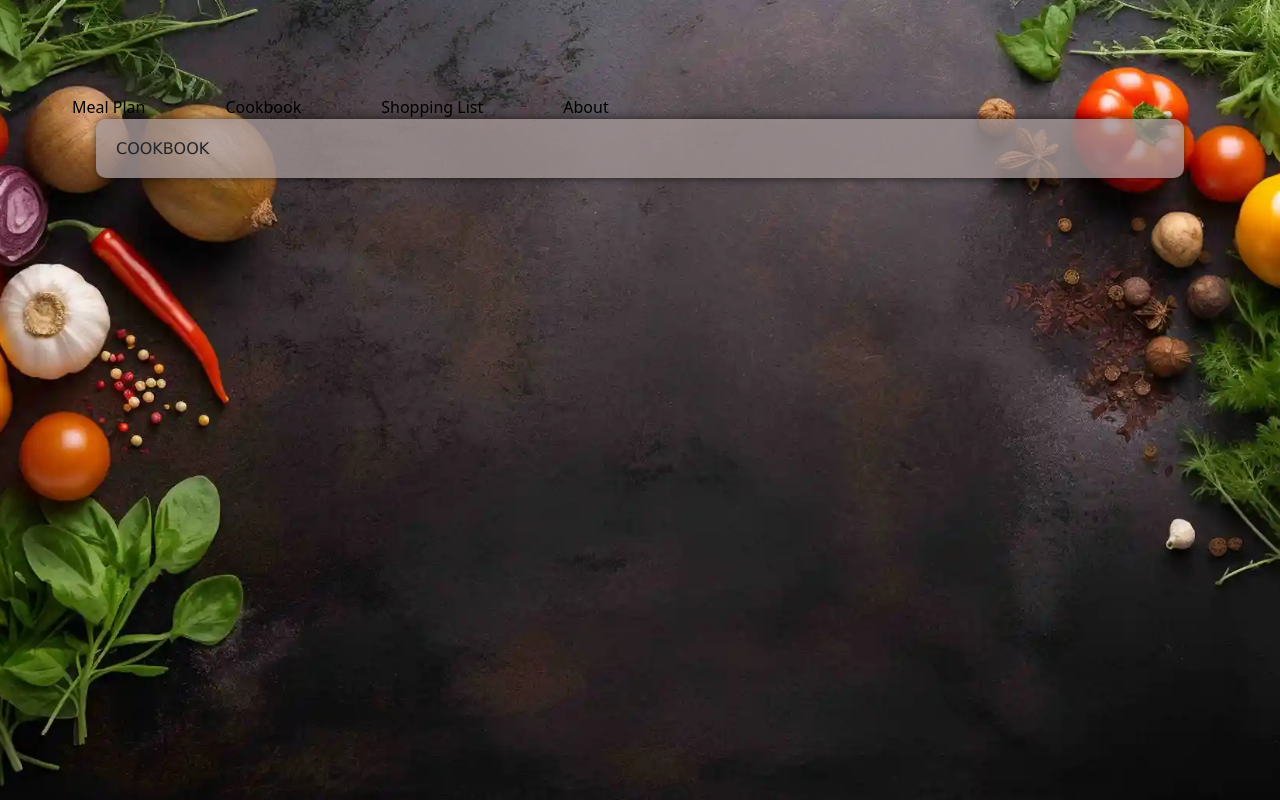
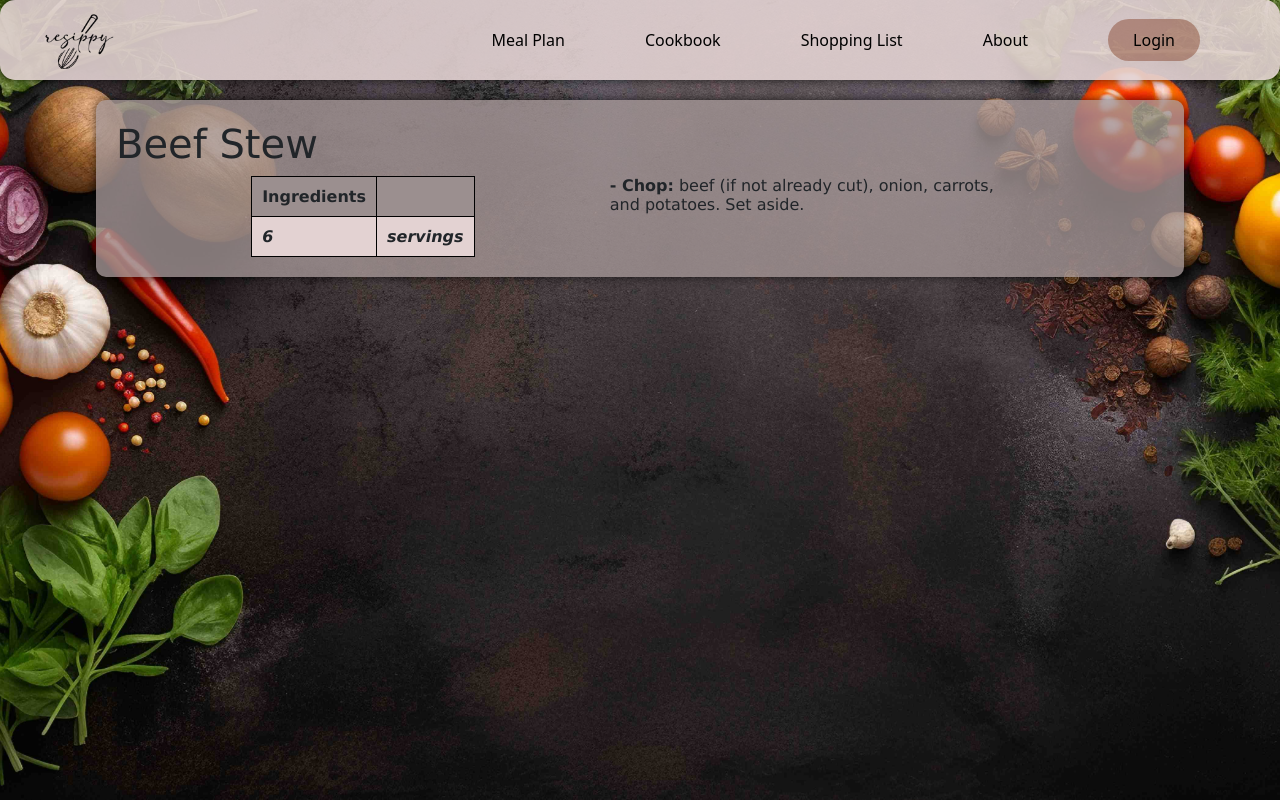
Before and after one commit to MaxArkilz/startup, a React (Vite) app: page /cookbook in a window 1280 px wide. Built offline with nearby package versions, Linux system fonts and the light colour scheme.

Commit message:
CSS changes

```diff
--- a/src/app.css
+++ b/src/app.css
@@ -1,25 +1,33 @@
 
+html {
+    overflow-y: scroll;
+}
+
+* {
+    scrollbar-color: #a39595bf #e3d2d2;
+
+}
 
 body {
-    background-image: url('../public/Food_Sidebar_Small.webp');
+    background-image: url('/Food_Sidebar_Small.jpg');
     background-repeat: no-repeat;
     background-size: cover;
     background-position: center;
     background-attachment: fixed;
     height: 100%;
     margin: 0;
-    padding-top: 95px;
 
 }
 
-main, footer {
+main{
     width: 85%;
     margin: auto;
-    background-color: rgba(163, 149, 149, 0.8);
+    background-color: #a39595cc;
     padding: 20px;
+    margin-top: 100px;
     margin-bottom: 10px;
     border-radius: 10px;
-    box-shadow: 0 0 10px rgba(0, 0, 0, 0.65);
+    box-shadow: 0 0 10px #000000a6;
 }
 
 header {
@@ -27,9 +35,9 @@ header {
     top: 0;
     left: 0;
     right: 0;
-    background-color: rgba(227, 210, 210, 0.9);
+    background-color: #e3d2d2e6;
     border-radius: 15px;
-    box-shadow: 0 0 10px rgba(0, 0, 0, 0.65);
+    box-shadow: 0 0 10px #000000a6;
     height: 80px;
     display: flex;
     justify-content: space-between;
@@ -38,8 +46,7 @@ header {
 
 .logo {
     height: 80px;
-    margin-left: 40px;
-
+    padding-left: 20px;
 }
 
 main {
@@ -48,23 +55,35 @@ main {
 }
 
 
-.siteNavigation * {
-    display: inline;
+.siteNavigation {
+    display: flex;
+    align-items: center;
+
 }
 
-.siteNavigation li {
+nav ul {
+    display: flex;
+    justify-content: center;
+    padding: 0;
+    list-style: none;
+    margin: 0;
+    padding-top: 20px;
+    padding-bottom: 20px;
+}
+
+nav ul li {
     padding: 0 40px;
 }
 
-.siteNavigation li a {
+.navbar {
     transition: all 0.3s ease 0s;
     color: black;
     text-decoration: none;
 }
 
-.siteNavigation li a:hover {
+/* .navbar a:hover {
     color: #b1aaaa
-}
+} */
 
 .menuToggle {
     display: none;
@@ -94,11 +113,8 @@ main {
     transition: all 0.3s ease 0s;
 }
 
-.loginButton:hover {
-    background-color: #b1aaaa;
-}
 
-@media (max-width: 1000px) {
+/* @media (max-width: 1000px) {
 
     .menuIcon{
         display: block;
@@ -129,4 +145,4 @@ main {
         display: block;
     }
 
-}
+} */
--- a/src/app.jsx
+++ b/src/app.jsx
@@ -10,19 +10,37 @@ import {Shopping} from "./shopping/shopping";
 import {Login} from "./login/login";
 import { Recipe } from './cookbook/recipes/recipe';
 import { Signup } from './signup/signup';
+import logo from './resippyIcon.png';
 
 export default function App() {
     return (
         <BrowserRouter>
             <>
-            <nav className='siteNavigation'>
-                <ul>
+            <header>
+                <div>
+                    <NavLink to="/" className='logo'>
+                        <img src={logo} className='logo' />
+                    </NavLink>
+                </div>
+                <nav>
+                    <input type="checkbox" id="menuToggle" className="menuToggle" />
+                    <label htmlFor="menuToggle" className="menuIcon">
+                        <span></span>
+                        <span></span>
+                        <span></span>
+                    </label>
+                    <ul className='siteNavigation'>
+
                         <li><NavLink className='navbar' to="/mealplan">Meal Plan</NavLink></li>
                         <li><NavLink className='navbar' to="/cookbook">Cookbook</NavLink></li>
                         <li><NavLink className='navbar' to="/shopping">Shopping List</NavLink></li>
                         <li><NavLink className='navbar' to="/about">About</NavLink></li>
+                        <li>
+                            <NavLink className='loginLink' to='/'><button className='loginButton'>Login</button></NavLink>
+                        </li>
                     </ul>
                 </nav>
+            </header>
             <Routes>
                 <Route path="/" element={<Login />} />
                 <Route path="/mealplan" element={<MealPlan />} />
--- /dev/null
+++ b/src/cookbook/cookStyle.css
@@ -0,0 +1,81 @@
+#servingSize {
+    font-style: italic;
+    font-weight: bold;
+}
+
+#recipeContainer {
+    display: flex;
+    justify-content: space-evenly;
+    max-width: 1200px;
+}
+
+#ingredients table {
+    flex: 0 0 40%;
+    background-color: rgb(227, 210, 210);
+    border-collapse: collapse;
+}
+
+#ingredients th,
+#ingredients td {
+    border: 1px solid #000;
+    padding: 10px;
+}
+
+#ingredients th {
+    background-color: rgb(155, 143, 143);
+}
+
+#instructions {
+    flex: 0 0 40%;
+}
+
+#allRecipes {
+    display: none;
+    position: absolute;
+    transform: translateY(-2%);
+    width: 300px;
+    margin-top: 20px;
+    background-color: rgba(227, 210, 210, 0.9);
+    padding: 20px;
+    border-radius: 15px;
+    box-shadow: 0 8px 16px rgba(0, 0, 0, 0.3);
+    z-index: 1000;
+}
+
+#allRecipes li {
+    display: block;
+    margin: 0;
+    font-size: small;
+}
+
+#allRecipes li:hover {
+    color: #b1aaaa;
+    cursor: pointer;
+}
+
+#allRecipes li h3,
+#allRecipes li h4 {
+    color: #000;
+    cursor: default;
+}
+
+.recipeToggle {
+    display: none;
+}
+
+.recipeLabel {
+    display: inline-block;
+}
+
+.recipeLabel:hover {
+    color: #b1aaaa;
+    cursor: pointer;
+}
+
+.recipeLabel:hover + #allRecipes {
+    display: block;
+}
+
+#allRecipes:hover {
+    display: block;
+}
--- a/src/cookbook/cookbook.jsx
+++ b/src/cookbook/cookbook.jsx
@@ -1,9 +1,109 @@
 import React from 'react';
+import './cookStyle.css';
 
 export function Cookbook() {
   return (
-    <main >
-      <div>COOKBOOK</div>
+    <main>
+      <div>
+        <label className="recipeLabel">
+          <div>
+            <h1>Beef Stew</h1>
+          </div>
+        </label>
+
+        <div id="allRecipes">
+          <ul>
+            <li><h3>Breakfast</h3></li>
+            <li>Crepes (fancy)</li>
+                    <li>French Toast</li>
+                    <li>French Toast (Kneaders Overnight)</li>
+                    <li>German Pancakes + Butter Syrup</li>
+                    <li>Masa Harina Blueberry Pancakes</li>
+                    <li>Oatmeal / Overnight Oats</li>
+                    <li>Whole Wheat Waffles</li>
+                    <li>Random Egg Meal Ideas</li>
+                    <li>Random Sandwich Ideas</li>
+                    <li>Random Quesadilla Ideas</li>
+                    <li><h3>Dinner</h3></li>
+                    <li>Baked Potatoes</li>
+                    <li>Chicken Divan</li>
+                    <li>Italian Chicken Sauce (Slow Cooker)</li>
+                    <li>Potato Salad</li>
+                    <li>Quinoa Bowls</li>
+                    <li>Sourdough Sliders (Grilled)</li>
+                    <li><h4>Wraps</h4></li>
+                    <li>Arepas de Venezuela</li>
+                    <li>Enchiladas</li>
+                    <li>Fish Tacos</li>
+                    <li>Gyros</li>
+                    <li>Smothered Chicken Burritos</li>
+                    <li>Tacos</li>
+                    <li><h4>Pasta</h4></li>
+                    <li>Alfredo (Light)</li>
+                    <li>Alfredo (Thicc)</li>
+                    <li>Baked Mac N' Cheese</li>
+                    <li>Beef Stroganoff</li>
+                    <li>Chicken Parmesan</li>
+                    <li>Linguine and Clam Sauce</li>
+                    <li>Macaroni Salad</li>
+                    <li>Marinara Sauce (Spaghetti)</li>
+                    <li><h4>Asian Dishes</h4></li>
+                    <li>Butter Chicken (slow cooker opt.)</li>
+                    <li>Cupbop Spoof</li> <li>Curry (Chicken)</li>
+                    <li>Fried Rice (Bloomquist)</li>
+                    <li>Pad Kra Pow</li>
+                    <li>Peanut Thai Noodles</li>
+                    <li>Slow Cooker Curry (Mom's Version)</li>
+                    <li><h4>Soups</h4></li>
+                    <li>Chicken + Wild Rice Soup</li>
+                    <li>Chicken Noodle Soup</li>
+                    <li>Clam Chowder</li>
+                    <li>Corn Chowder</li>
+                    <li>Homemade Chili</li>
+                    <li>Slow Cooker Beef Stew</li>
+                    <li><h3>Baking</h3></li>
+                    <li>French Bread</li>
+                    <li>Gingerbread</li>
+                    <li>Whole Wheat Bread (or scones)</li>
+                    <li>Coconut Brownies (Ema)</li>
+                    <li>"Expresso" Brownies</li>
+                    <li>Microwave Mug Brownies (Leah + Abe)</li>
+                    <li>Truffle Brownies (Martha Stewart)</li>
+                    <li>Chocolate Chip Cookies (Mom)</li>
+                    <li>Chocolate Crinkle Cookies</li>
+                    <li>No-Bake Cookies (Mom)</li>
+                    <li>Peanut Butter Chocolate Chip Cookies</li>
+                    <li>Pumpkin Oatmeal Chocolate Chip Cookies</li>
+                    <li>Outrageous Cookies (Abe)</li>
+                    <li>Chocolate Coconut Poke Cake</li>
+                    <li>Sophie Bloomquist's Chocolate Cake</li>
+                    <li>Tres Leches Cake</li>
+                    <li>Oreo Truffles (Sam)</li>
+                    <li>Rice Crispy PB Chocolate Bar Things</li>
+          </ul>
+        </div>
+      </div>
+
+      <div id="recipeContainer">
+        <div id="ingredients">
+          <table>
+            <tr>
+              <th>Ingredients</th>
+              <th></th>
+            </tr>
+            <tr id="servingSize">
+              <td>6</td>
+              <td>servings</td>
+            </tr>
+            {/* Add more rows here */}
+          </table>
+        </div>
+
+        <div id="instructions">
+          <p><b>- Chop:</b> beef (if not already cut), onion, carrots, and potatoes. Set aside.</p>
+          {/* Add more paragraphs here */}
+        </div>
+      </div>
     </main>
   );
 }
--- a/src/login/login.jsx
+++ b/src/login/login.jsx
@@ -1,8 +1,9 @@
 import React from 'react';
+import './loginStyle.css';
 
 export function Login() {
   return (
-    <main className='container-fluid bg-secondary text-center'>
+    <main>
       <div class="loginContainer">
         <h1>Login</h1>
     <form>
--- /dev/null
+++ b/src/login/loginStyle.css
@@ -0,0 +1,48 @@
+/* main {
+    margin: 0;
+    background-color: #ffffff00;
+    width: 100%;
+    padding: 0;
+    box-shadow: none;
+}
+
+.loginContainer {
+    margin: auto;
+    position: relative;
+    top: 50%;
+    transform: translateY(50%);
+    background-color: rgba(163, 149, 149, 0.663);
+    padding: 40px;
+    border-radius: 10px;
+    box-shadow: 0 0 10px rgba(0, 0, 0, 0.8);
+    width: 300px;
+    text-align: center;
+}
+
+.inputGroup {
+    margin-bottom: 15px;
+}
+
+.inputGroup label {
+    display: block;
+    margin-bottom: 5px;
+}
+
+.inputGroup input {
+    width: 100%;
+    padding: 10px;
+    border-radius: 5px;
+    border: 1px solid #ccc;
+}
+
+button {
+    width: 100%;
+    padding: 10px;
+    background-color: rgb(52, 36, 33);
+    color: white;
+    border: none;
+    border-radius: 5px;
+    margin: 10px;
+    margin-top: 30px;
+    cursor: pointer;
+} */
--- a/src/signup/signup.jsx
+++ b/src/signup/signup.jsx
@@ -2,7 +2,7 @@ import React from 'react';
 
 export function Signup() {
   return (
-    <main className='container-fluid bg-secondary text-center'>
+    <main>
       <body>
         <div className="loginContainer">
         <h1>Signup</h1>
@@ -15,7 +15,7 @@ export function Signup() {
         </div>
         <div className="inputGroup">
             <input type="text" id="email" placeholder="myhandle@email.com" required />
-            <a href="index.html">
+            <a href="about">
             <button type="button" id="signup-button">Signup</button>
             </a>
         </div>
```
Also changed, not shown: public/Food_Sidebar_Small.jpg (added), src/resippyIcon.png (renamed from public/resippyIcon.png). Lines whose indentation alone changed are shown as unchanged.
